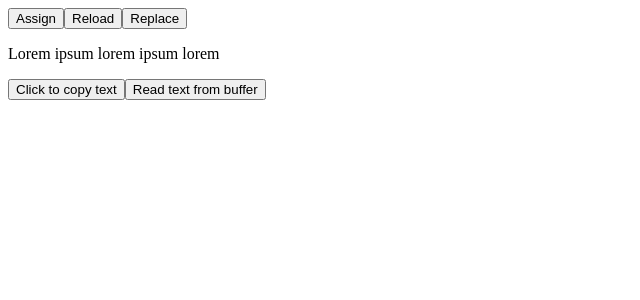
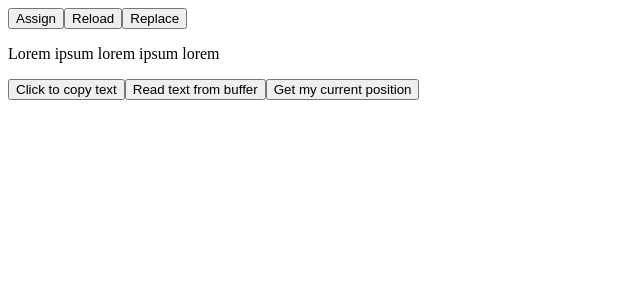
Before and after one commit to MaryyBo/first-react-app, a React (Create React App) app: page / in a window 1280 px wide. Shown: the top 300 px of the page, without its empty margins (0-640 px from the left). Built offline with nearby package versions, Linux system fonts and the light colour scheme.

Commit message:
Geolocation метод GetCurrenPosition

```diff
--- a/src/components/app.js
+++ b/src/components/app.js
@@ -39,6 +39,11 @@ class App extends React.Component {
               console.log(text);
             });
         }}>Read text from buffer</button>
+
+        <button onClick={() => {
+          window.navigator.geolocation.getCurrentPosition((positionObject) => {
+            console.log(positionObject)})
+        }}>Get my current position</button>
       </>
     );
   };
```
